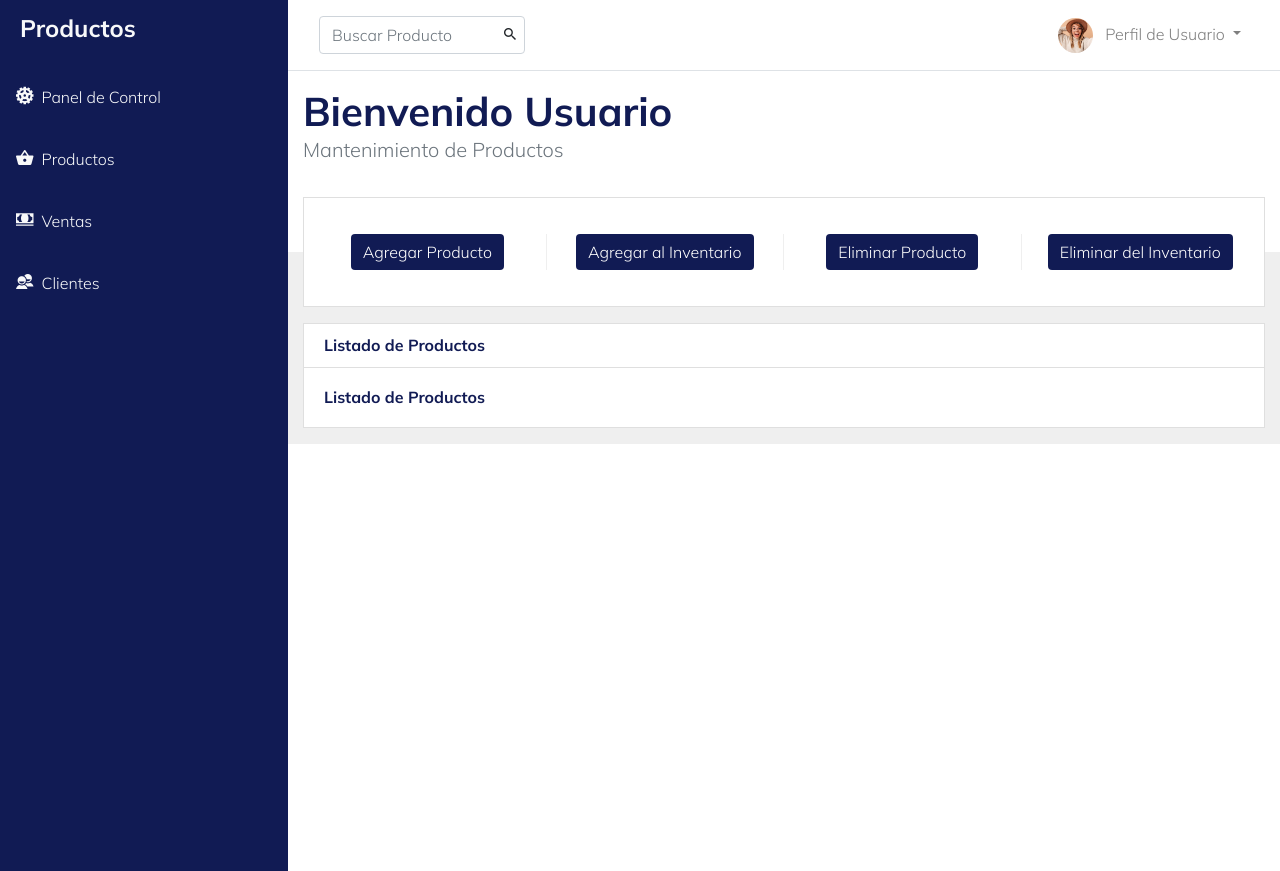
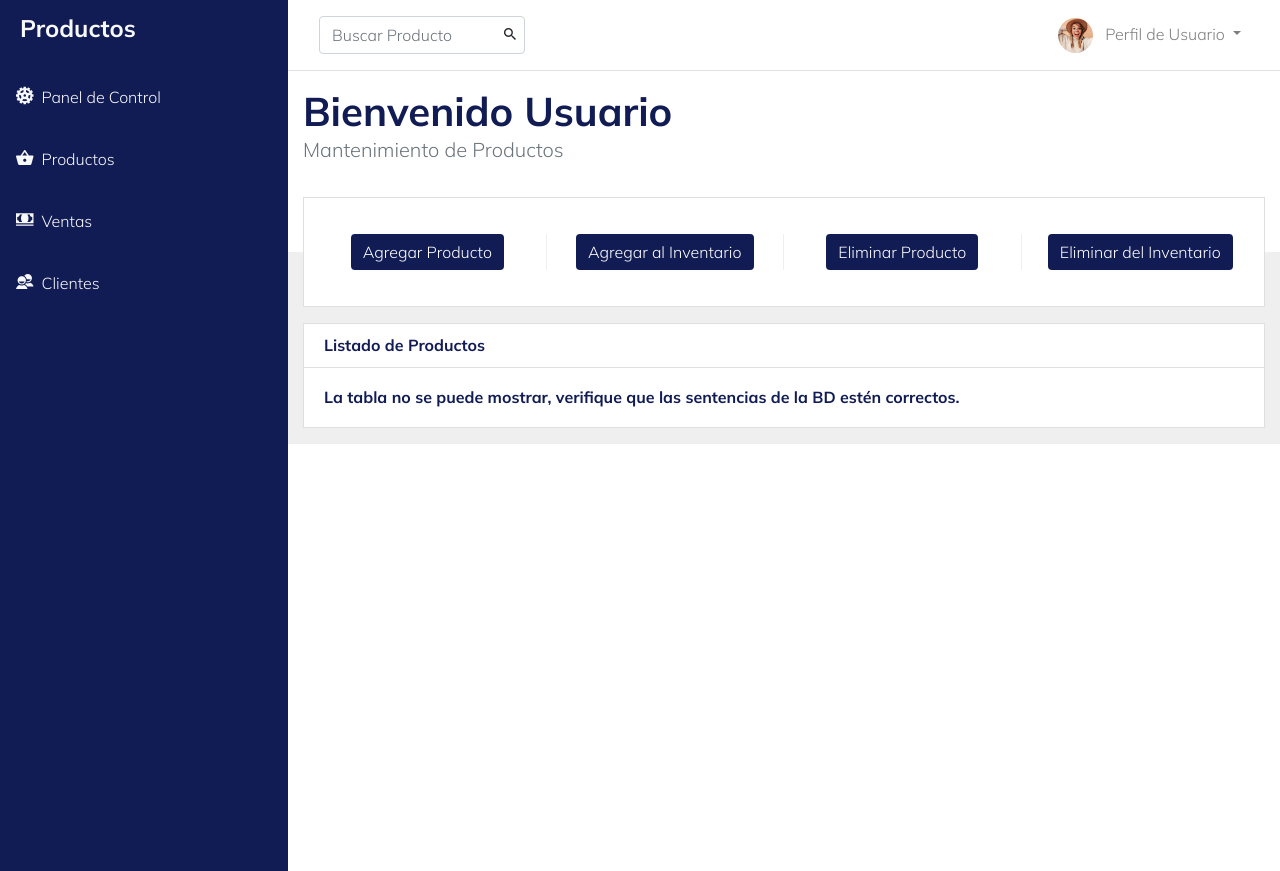
Before and after one commit to WilliamsM95/ProyectoSemestralD7, a PHP site: page /frontend/pages/productos.php in a window 1280 px wide. Run offline with PHP 8.4, Linux system fonts and the light colour scheme; data that the repository does not hold is empty.

Commit message:
Ultimos cambios random...

```diff
--- a/frontend/pages/productos.php
+++ b/frontend/pages/productos.php
@@ -319,7 +319,7 @@
                                             </tbody>
                                         </table>
                                         <?php } else { ?>
-                                        <h6 class="font-weight-bold mb-0">Listado de Productos</h6>
+                                        <h6 class="font-weight-bold mb-0">La tabla no se puede mostrar, verifique que las sentencias de la BD estén correctos.</h6>
                                         <?php } ?>
                                     </div>
                                 </div>
```
Also changed, not shown: clases/Productos.php (+0 -11 lines).
